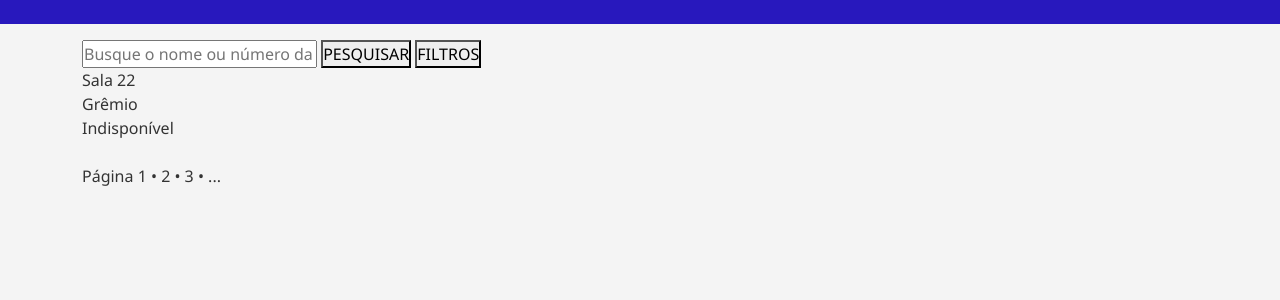
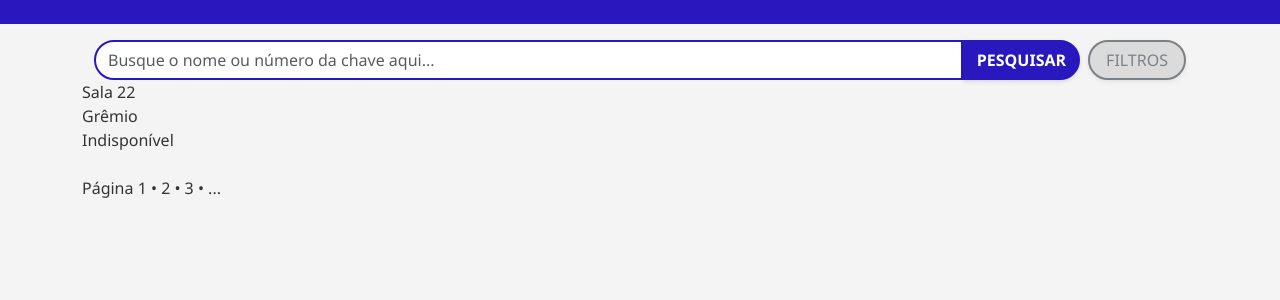
Before and after one commit to gustavo-bragaa/tacomachave, a Django app: page / in a window 1280 px wide. Shown: the part 146-446 px from the top of the page. Run offline with Django 5.2, Linux system fonts and the light colour scheme.

Commit message:
barra de pesquisa

```diff
--- a/core/static/style.css
+++ b/core/static/style.css
@@ -19,7 +19,6 @@ body{
   height: 1.5em;
   margin-bottom: 1em;
 }
-
 
 .main-logo {
   height: 6em;
@@ -53,8 +52,40 @@ body{
   box-shadow: 0 1px 2px rgba(0, 0, 0, 0.1);
 }
 
-
 .nav-buttons a:hover,
 .nav-buttons button:hover {
   background-color: #e4e4e4;
 }
+
+.campo-pesquisa {
+  border-radius: 2em 0em 0em 2em;
+  border: #2818BD 2px solid;
+
+}
+
+.btn-pesquisa{
+  border-radius: 0em 2em 2em 0em;
+  border: #2818BD 2px solid;
+  background-color: #2818BD;
+  color: white;
+  font-weight: bold;
+  box-shadow: 0 2px 4px rgba(0,0,0,0.1);
+}
+
+.btn-pesquisa:hover{
+  color: #2818BD;
+  border: #2818BD 2px solid;
+}
+
+.btn-filtros {
+  background-color: #dbdbdb; /* cinza claro */
+  color: #7c8185; /* cinza do texto */
+  border: #7c8185 2px solid;
+  border-radius: 50px; /* arredondado */
+  padding: 6px 16px;
+  box-shadow: 0 2px 4px rgba(0,0,0,0.1);
+}
+.btn-filtros:hover {
+  background-color: #d5d5d5;
+  color: #7c8185;
+}
--- a/core/templates/index.html
+++ b/core/templates/index.html
@@ -2,9 +2,13 @@
 
 {% block content %}
 <section class="barra-pesquisa">
-    <input type="text" placeholder="Busque o nome ou número da chave aqui...">
-    <button>PESQUISAR</button>
-    <button>FILTROS </button>
+    <div class="container-fluid">
+        <form class="d-flex" role="search">
+            <input class="form-control campo-pesquisa" type="search" placeholder="Busque o nome ou número da chave aqui..." aria-label="Search"/>
+            <button class="btn btn-pesquisa me-2" type="submit">PESQUISAR</button>
+            <button class="btn btn-light rounded-pill shadow-sm btn-filtros" type="submit">FILTROS</button>
+        </form>
+    </div>
 </section>
 
 <section class="grade-cartoes">
```
